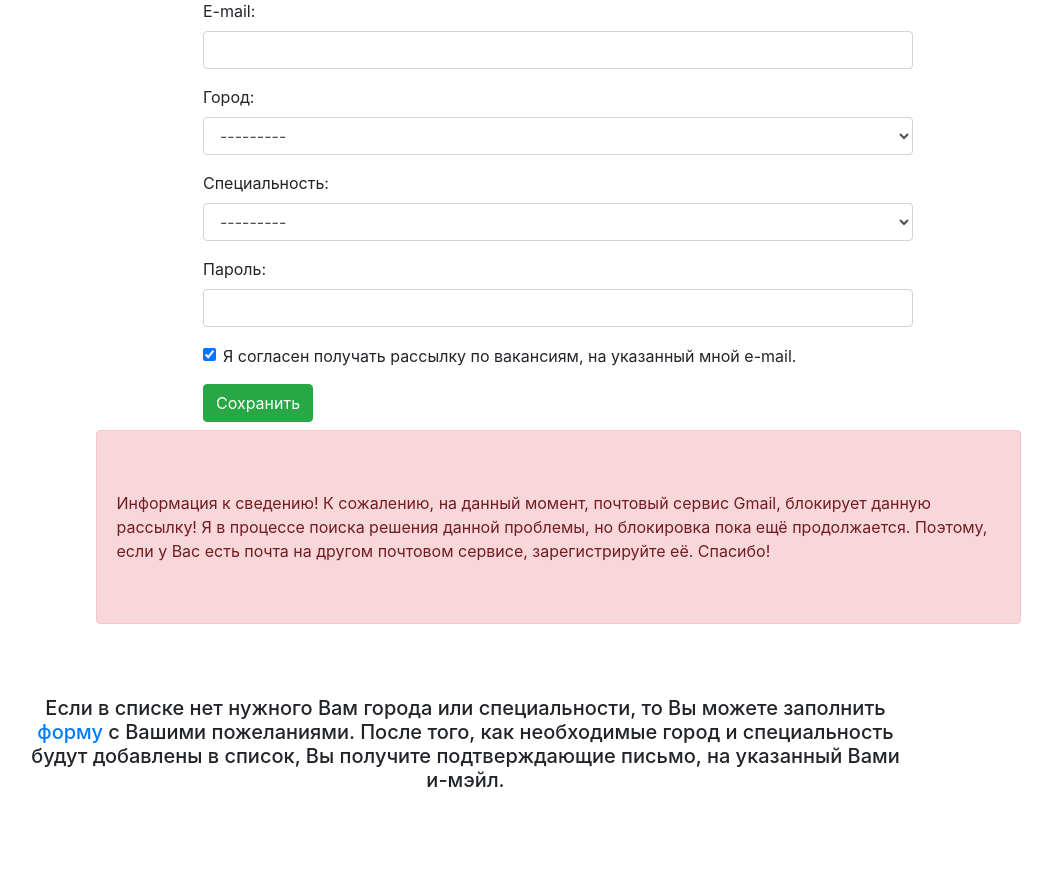
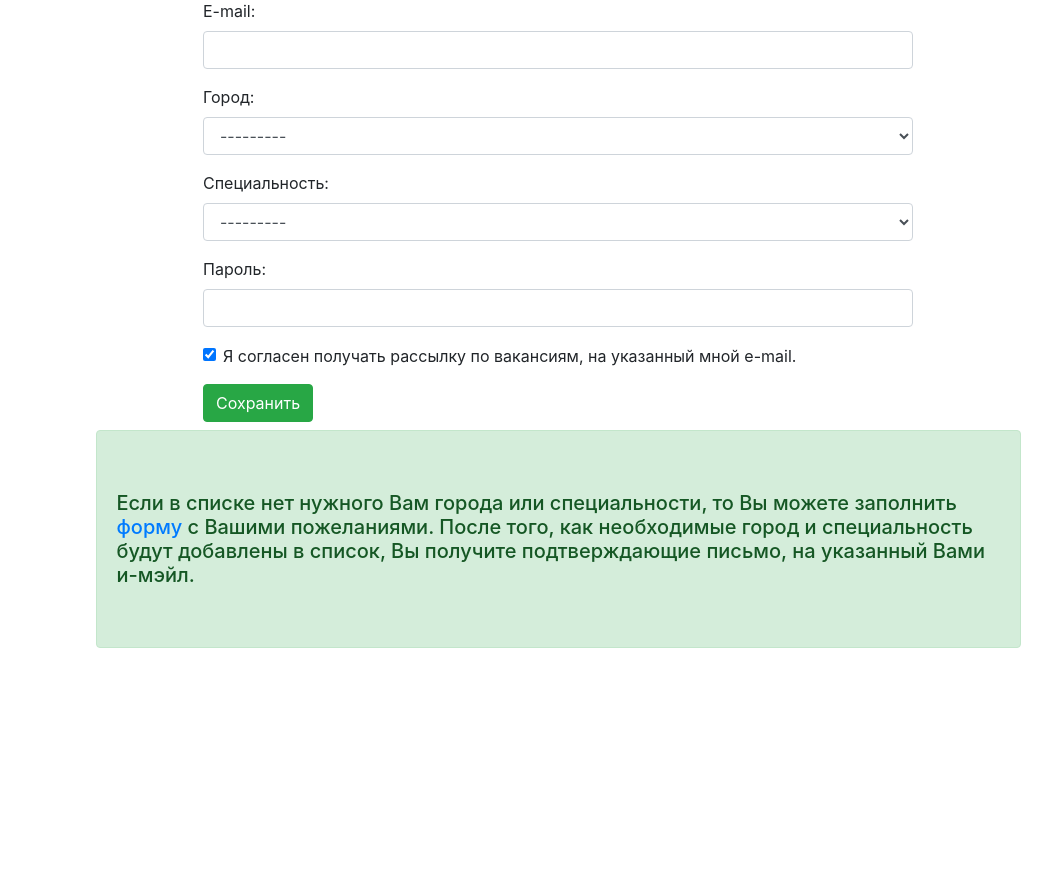
Before and after one commit to olegJF/find_it, a Django app: page /create/ in a window 1280 px wide. Shown: the part 346-1234 px from the top of the page, without its empty margins (82-1134 px from the left). After the commit the page ends 994 px from the top, so only its background shows below. Run offline with Django 3.2, Linux system fonts and the light colour scheme; data comes from the database, SQL or seed files in the repository; some libraries are stand-ins or nearby versions.

Commit message:
Убрал предупреждение о gmail

```diff
--- a/subscribers/templates/subscribers/create.html
+++ b/subscribers/templates/subscribers/create.html
@@ -36,13 +36,13 @@
         </form>
     </div>
 </div>
-<div class="row my-2">
+<!-- <div class="row my-2">
     <div class="col-md-10 alert alert-danger messages mx-auto text-left">
         <p class="my-5 ">Информация к сведению! К сожалению, на данный момент, почтовый сервис Gmail, блокирует данную рассылку! Я в процессе поиска решения данной проблемы, но блокировка пока ещё продолжается. Поэтому, если у Вас есть почта на другом почтовом сервисе, зарегистрируйте её. Спасибо!</p>
     </div>
-</div>
+</div> -->
 <div class="row my-2">
-    <div class="col-md-10">
+    <div class="col-md-10 alert messages alert-success mx-auto text-left">
         <h5 class="my-5 ">Если в списке нет нужного Вам города или специальности,
             то Вы можете заполнить <a href="{% url 'contact'  %}"> форму </a> с Вашими пожеланиями. После того, как необходимые город и специальность будут добавлены в список,
             Вы получите подтверждающие письмо, на указанный Вами и-мэйл. </h5>
```
